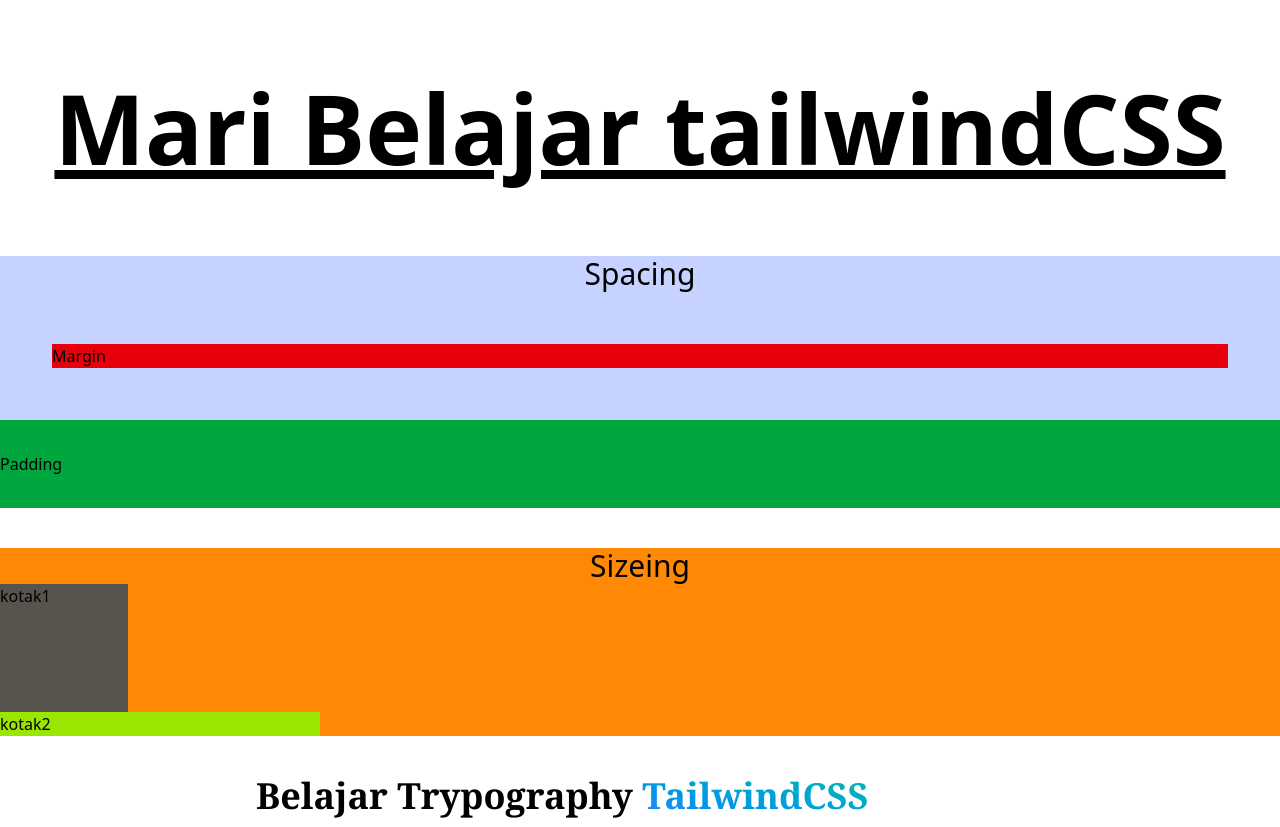
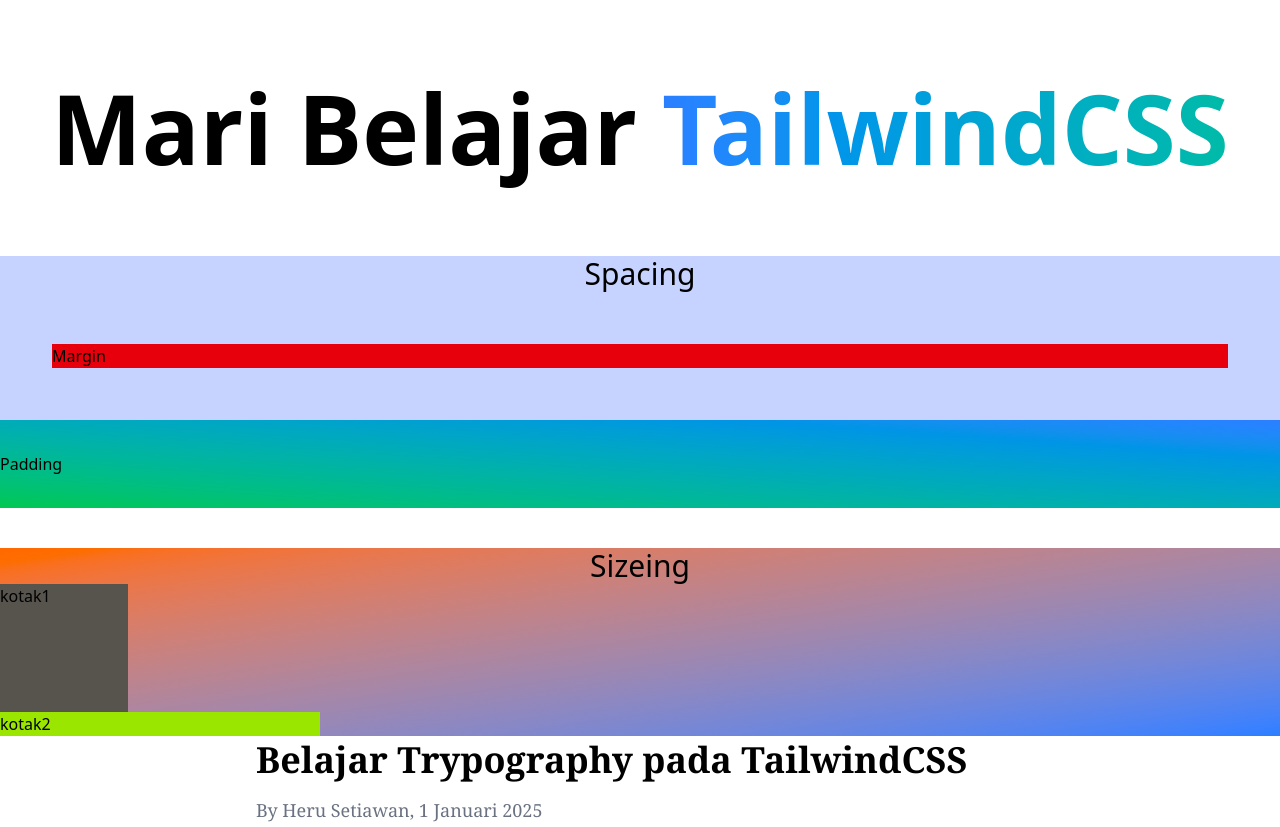
Before and after one commit to herusetiajaya/b-tailwind, a plain HTML site: page index.html in a window 1280 px wide. Shown: the top 827 px of the page. Drawn offline with nearby package versions, Linux system fonts and the light colour scheme.

Commit message:
change color gradient

```diff
--- a/index.html
+++ b/index.html
@@ -15,27 +15,25 @@
     <title>Belajar TailwindCSS</title>
   </head>
   <body>
-    <h1 class="text-8xl font-bold underline text-clifford text-center my-20">
-      Mari Belajar tailwindCSS
+    <h1 class="text-8xl font-bold text-clifford text-center my-20">
+      Mari Belajar <span class="bg-gradient-to-r from-blue-500 to-teal-500 bg-clip-text text-transparent">
+        TailwindCSS
+    </span>
     </h1>
     <section class="mb-10 bg-indigo-200">
         <h2 class="text-3xl text-center">Spacing</h2>
         <div class="m-13 bg-red-600">Margin</div>
-        <div class="py-8 bg-green-600">Padding</div>
+        <div class="py-8 bg-gradient-to-tr from-green-500 to-blue-500">Padding</div>
     </section>
 
-    <section class="mb-10 bg-orange-400">
+    <section class="mb-1 bg-gradient-to-br from-orange-500 to-blue-500">
         <h2 class="text-3xl text-center">Sizeing</h2>
         <div class="w-32 h-32 bg-stone-600">kotak1</div>
         <div class="max-w-xs bg-lime-400">kotak2</div>
     </section>
 
     <section class="mb-96 font-serif max-w-3xl mx-auto">
-        <h2 class="mb-4 text-4xl font-semibold">Belajar Trypography
-            <span class="bg-gradient-to-tr from-blue-500 to-teal-500 bg-clip-text text-transparent">
-                TailwindCSS
-            </span>
-        </h2>
+        <h2 class="mb-4 text-4xl font-semibold">Belajar Trypography pada TailwindCSS</h2>
         <div class="mb-2 text-lg text-gray-500">
             By Heru Setiawan, 1 Januari 2025
         </div>
```
